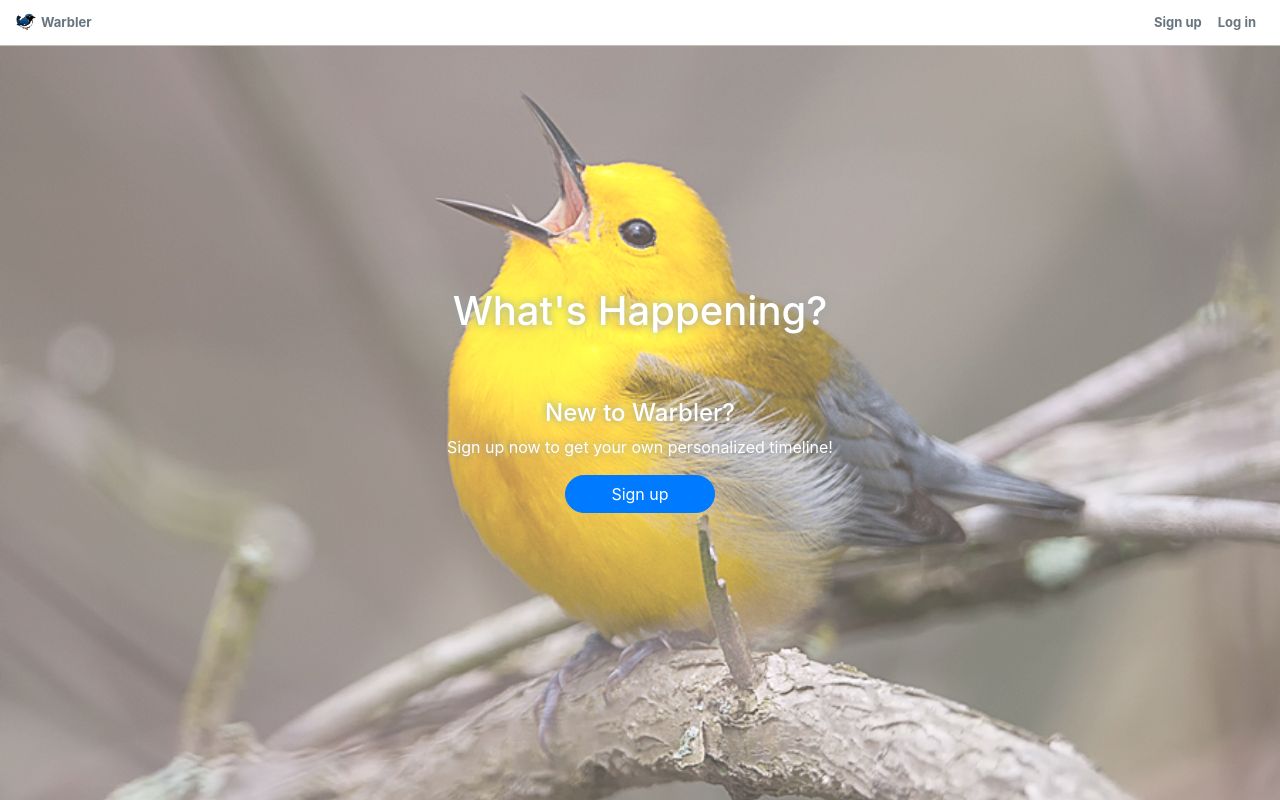
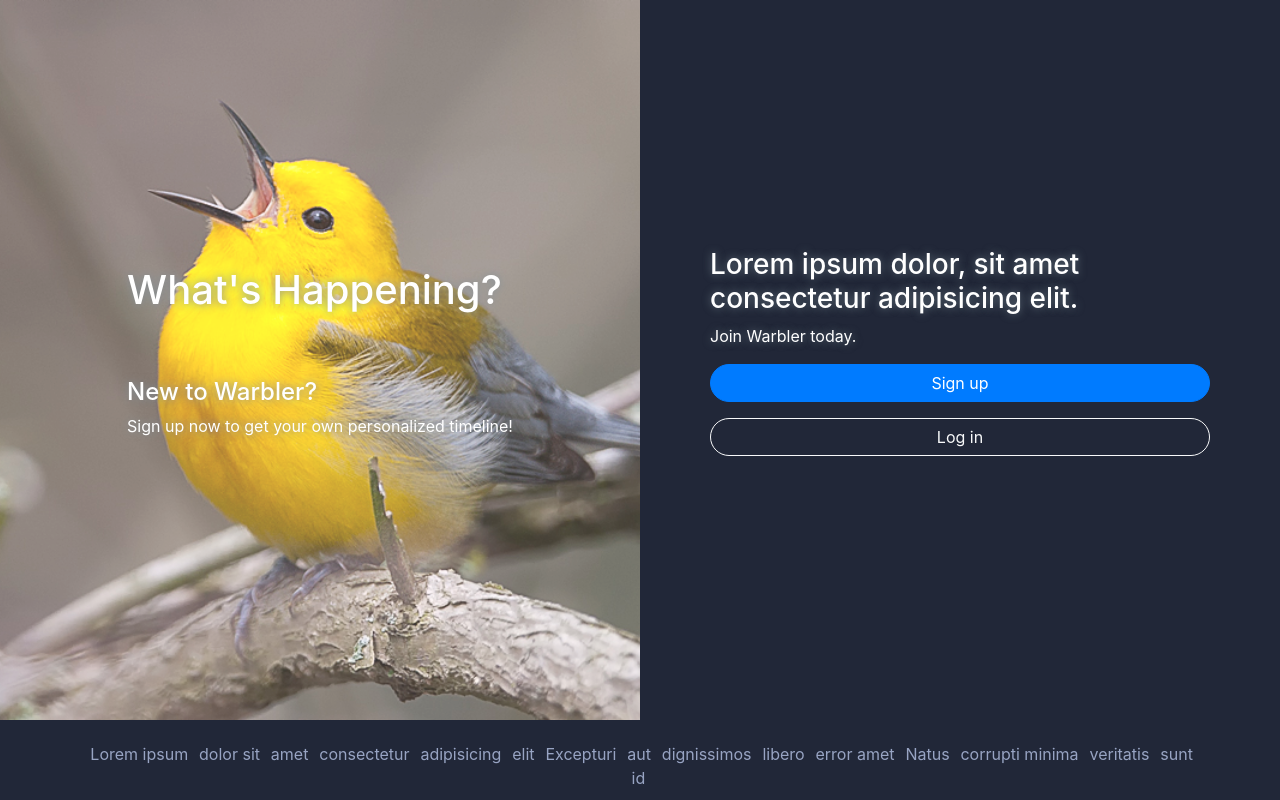
Before and after one commit to ncbui/Warbler, a Flask app: page / in a window 1280 px wide. Run offline with Flask 2, Linux system fonts and the light colour scheme; some libraries are stand-ins or nearby versions.

Commit message:
Styled anon homepage after twitter's latest

```diff
--- a/static/stylesheets/style.css
+++ b/static/stylesheets/style.css
@@ -1,7 +1,7 @@
 /* ====================== General */
 
 body {
-  background-color: #e6ecf0;
+  background-color: #212738;
 }
 
 body.error-404 {
@@ -392,33 +392,55 @@ p.card-bio {
 /* ============================ Signed out home */
 
 .home-hero {
-  height: 100vh;
+  /* position: absolute; */
+    left: 0;
+  z-index: -1;
+  background-image: url("/static/images/signed-out-home.jpg");
+  background-size: cover;
+  background-position: center center;
+    display: inline;
+       min-height: 50vh;
+}
+
+.home-action {
+  right: 0;
+  top: 0;
+  margin-left:auto;
+  z-index: -1;
+  /* position: absolute; */
+   display: inline;
+
+}
+
+.home {
+  /* height: 40vh; */
   display: flex;
   justify-content: center;
   flex-direction: column;
   align-items: center;
-  position: absolute;
-  top: 0;
-  width: 100vw;
-  left: 0;
-  z-index: -1;
-  background-image: url("/static/images/signed-out-home.jpg");
-  background-size: cover;
-  background-position: center center;
+  /* position: absolute; */
   color: #fff;
-  text-align: center;
+  text-align: left;
   padding: 1rem;
   text-shadow: 0 0 8px #66757f;
 }
 
-.home-hero .btn {
+@media screen and (min-width: 790px) {
+    .home {
+        height: 90vh;
+        position: absolute;
+    }
+
+}
+
+.home .btn {
   text-shadow: none;
   position: relative;
   z-index: 1;
-  width: 150px;
+  width: 100%;
 }
 
-.home-hero h1 {
+.home h1 {
   margin-bottom: 4rem;
 }
 
@@ -429,7 +451,24 @@ p.card-bio {
   left: 0;
   right: 0;
   bottom: 0;
-  background: rgba(255, 255, 255, 0.3);
+  background: rgba(255, 255, 255, 0.2);
+}
+
+.home-container {
+    max-width: 500px;
+}
+
+.home-footer {
+    color: #98A4C3;
+}
+
+.home-footer a {
+    margin: 0 .2rem;
+    /* display: inline; */
+}
+
+.home-footer .container {
+    padding: 10px;
 }
 
 /* ============================== Signed in Home */
--- a/templates/base.html
+++ b/templates/base.html
@@ -5,20 +5,21 @@
     <meta charset="UTF-8">
     <title>Warbler</title>
 
-  <link rel="stylesheet"
-        href="https://unpkg.com/bootstrap/dist/css/bootstrap.css">
+    <link rel="stylesheet" href="https://unpkg.com/bootstrap/dist/css/bootstrap.css">
     <script src="https://unpkg.com/jquery"></script>
     <script src="https://unpkg.com/popper"></script>
     <script src="https://unpkg.com/bootstrap"></script>
+    <script type=text/javascript>
+        $SCRIPT_ROOT = {{ request.script_root|tojson|safe }};
+    </script>
 
-  <link rel="stylesheet"
-        href="https://use.fontawesome.com/releases/v5.3.1/css/all.css">
+    <link rel="stylesheet" href="https://use.fontawesome.com/releases/v5.3.1/css/all.css">
     <link rel="stylesheet" href="/static/stylesheets/style.css">
     <link rel="shortcut icon" href="/static/favicon.ico">
 </head>
 
 <body class="{% block body_class %}{% endblock %}">
-
+    {% if g.user %}
     <nav class="navbar navbar-expand">
         <div class="container-fluid">
 
@@ -34,11 +35,7 @@
                 {% block searchbox %}
                 <li>
                     <form class="navbar-form navbar-right" action="/users">
-            <input
-                name="q"
-                class="form-control"
-                placeholder="Search Warbler"
-                aria-label="Search"
+                        <input name="q" class="form-control" placeholder="Search Warbler" aria-label="Search"
                             id="search">
                         <button class="btn btn-default">
                             <span class="fa fa-search"></span>
@@ -47,10 +44,6 @@
                 </li>
                 {% endblock %}
 
-      {% if not g.user %}
-        <li><a href="/signup">Sign up</a></li>
-        <li><a href="/login">Log in</a></li>
-      {% else %}
                 <li>
                     <a href="/users/{{ g.user.id }}">
                         <img src="{{ g.user.image_url }}" alt="{{ g.user.username }}">
@@ -58,11 +51,13 @@
                 </li>
                 <li><a href="/messages/new">New Message</a></li>
                 <li><a href="/logout">Log out</a></li>
-      {% endif %}
+
 
             </ul>
         </div>
     </nav>
+
+    {% endif %}
 
     <div class="container">
 
@@ -75,4 +70,7 @@
 
     </div>
 </body>
+
+
+
 </html>
--- a/templates/home-anon.html
+++ b/templates/home-anon.html
@@ -1,14 +1,47 @@
 {% extends 'base.html' %}
 
 {% block searchbox %}
-  {# don't show this on anon homepage #}
+{# don't show this on anon homepage #}
 {% endblock %}
 
 {% block content %}
-  <div class="home-hero">
-    <h1>What's Happening?</h1>
-    <h4>New to Warbler?</h4>
-    <p>Sign up now to get your own personalized timeline!</p>
-    <a href="/signup" class="btn btn-primary">Sign up</a>
-  </div>
+<div class="home-action home col-12 col-md-6 ml-auto">
+    <div class="home-container">
+        <h3>Lorem ipsum dolor, sit amet consectetur adipisicing elit.</h3>
+        <p>Join Warbler today.</p>
+        <p>
+            <a href="/signup" class="btn btn-primary col-12">Sign up</a>
+        </p>
+        <p>
+            <a href="/login" class="btn btn-outline-light col-12">Log in</a>
+        </p>
+    </div>
+</div>
+
+<div class="home-hero home col-12 col-md-6 mr-auto">
+    <div class="home-container">
+        <h1>What's Happening?</h1>
+        <h4>New to Warbler?</h4>
+        <p>Sign up now to get your own personalized timeline!</p>
+    </div>
+</div>
+<footer fluid class="home-footer col-12 fixed-bottom text-center">
+    <div class="container">
+    <a>Lorem ipsum </a>
+    <a>dolor sit </a>
+    <a>amet </a>
+    <a>consectetur </a>
+    <a>adipisicing </a>
+    <a>elit </a>
+    <a>Excepturi </a>
+    <a>aut </a>
+    <a>dignissimos </a>
+    <a>libero </a>
+    <a>error amet </a>
+    <a>Natus</a>
+    <a>corrupti minima </a>
+    <a>veritatis </a>
+    <a>sunt id</a>
+    </div>
+</footer>
 {% endblock %}
```
Lines whose indentation alone changed are shown as unchanged.
